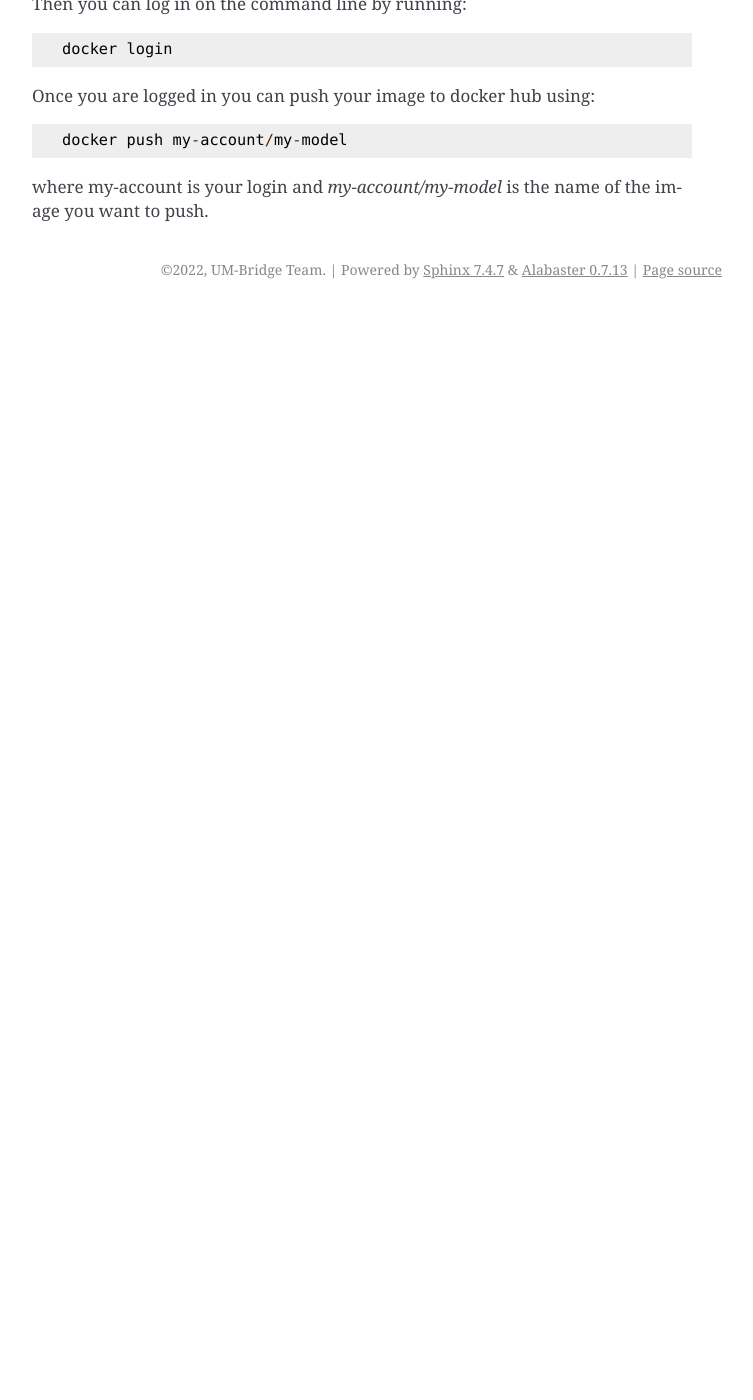
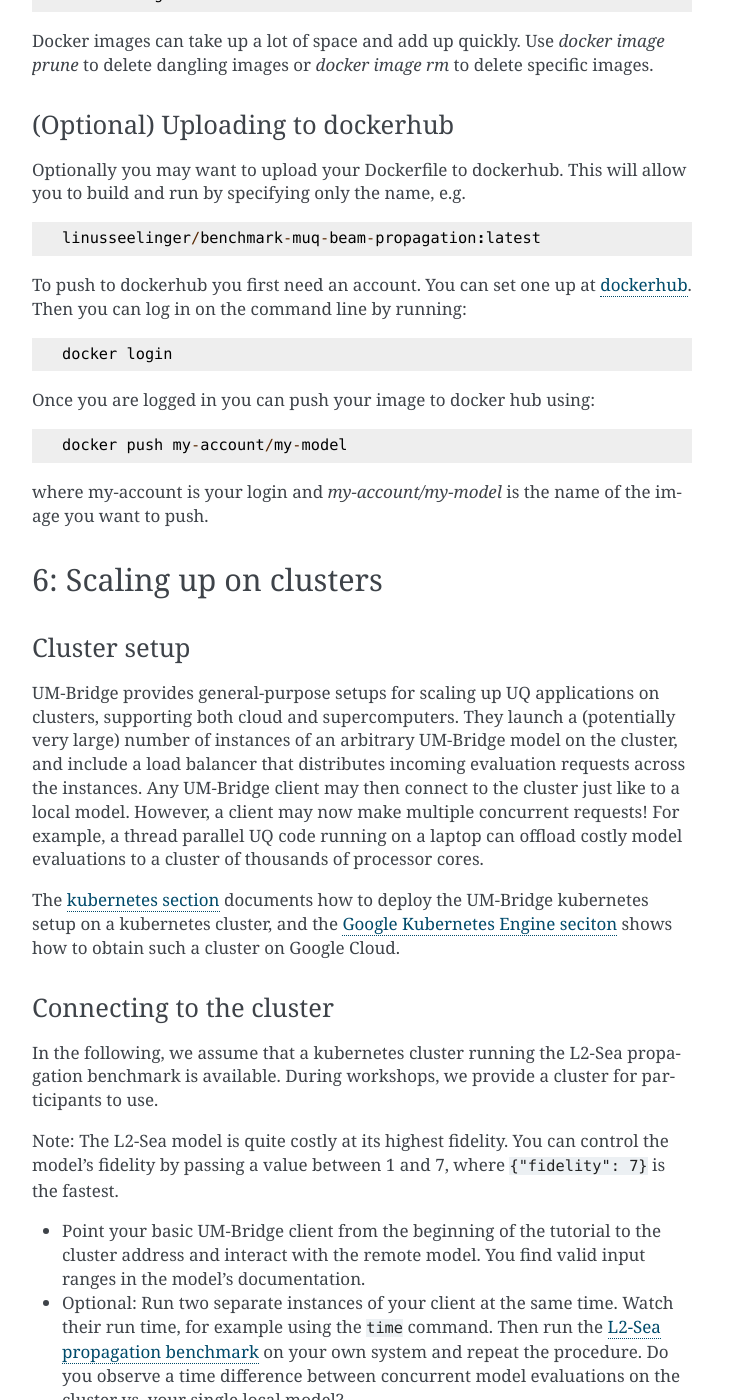
Before and after one commit to UM-Bridge/benchmarks, a Sphinx documentation site: the page built from docs/source/tutorial.rst, in a window 1280 px wide and 1400 px high, scrolled down 9954 px. Shown: the whole window, without its empty margins (388-1141 px from the left). Built offline with Sphinx 7.4.7, drawn with Linux system fonts in a browser that asks for light colours; pages that are not in the unit, such as notebooks, are missing from menus; before the commit the page ends 10263 px from its top, so only the background shows below that; some of the changed text lies outside the part shown.

Commit message:
Update tutorial. Add a section for parallel UQ.

```diff
--- a/docs/source/tutorial.rst
+++ b/docs/source/tutorial.rst
@@ -28,9 +28,9 @@ Install the Python module for UM-Bridge support::
 What is an UM-Bridge model?
 ------------------------
 
-A model in UM-Bridge is simply a mathematical function :math:`F: \\mathbb{R}^n \\rightarrow \\mathbb{R}^m`, which can be anything from simple arithmetic all the way to a complex numerical simulation. For example, `F` might be taking the source location of a tsunami to water elevation predictions.
+In many UQ algorithms, a model is simply a mathematical function :math:`F: \mathbb{R}^n \rightarrow \mathbb{R}^m`, which can be anything from simple arithmetic all the way to a complex numerical simulation. For example, :math:`F` might be taking the source location of a tsunami to water elevation predictions.
 
-An UM-Bridge server offers such models to clients, which may range from simple test scripts to advanced UQ packages. A client may request a model evaluation by passing an input vector `\\theta`, and the server will return the model outcome `F(\\theta)`. In addition, some models also provide derivatives of :math:`F`. Since UM-Bridge uses network communication behind the scenes, client and server are independent programs and may for example be written in different programming languages.
+An UM-Bridge server offers such models to clients, which may range from simple test scripts to advanced UQ packages. A client may request a model evaluation by passing an input vector :math:`\theta`, and the server will return the model outcome :math:`F(\theta)`. In addition, some models also provide derivatives of :math:`F`. Since UM-Bridge uses network communication behind the scenes, client and server are independent programs and may for example be written in different programming languages.
 
 Interacting with a model
 ------------------------
@@ -43,18 +43,19 @@ Let us now request a model evaluation from a Python script. You can copy and run
 
     print(model([[11.0]]))
 
-Here we point UM-Bridge to a model named `forward` running on a remote server by giving the server's address. We then pass the parameter `[[11.0]]` to the model, and receive an output. Behind the scenes, UM-Bridge will send that parameter to the server and receive its reply.
+Here we point UM-Bridge to a model named ``forward`` running on a remote server by giving the server's address. We then pass the parameter ``[[11.0]]`` to the model, and receive an output. Behind the scenes, UM-Bridge will send that parameter to the server and receive its reply.
 
 * Try passing in a few other values and guess what operation the server performs!
-* Following the example in the `clients section of the documentation <https://um-bridge-benchmarks.readthedocs.io/en/docs/umbridge/clients.html>`_, try and retrieve the model's input dimensions via `get_input_sizes()`.
-* Check what features it supports via `supports_evaluate()`, `supports_apply_jacobian()`, `supports_gradient()` or `supports_apply_hessian()`.
+* Following the example in the `clients section of the documentation <https://um-bridge-benchmarks.readthedocs.io/en/docs/umbridge/clients.html>`_, try and retrieve the model's input dimensions via ``get_input_sizes()``.
+* Optional: Check what features it supports via ``supports_evaluate()``, ``supports_apply_jacobian()``, ``supports_gradient()`` or ``supports_apply_hessian()``.
 
 Going multilingual
 ------------------------
 
 Since UM-Bridge is using network communication behind the scenes, any UM-Bridge client can connect to any model - regardless of language, dependencies etc.! The syntax is largely the same for any supported language. You find examples in the `clients section <https://um-bridge-benchmarks.readthedocs.io/en/docs/umbridge/clients.html>`_.
 
-* Call your model from another language of your choice!
+* Optional: Call your model from another language of your choice!
+
 Running a model on your own system
 ------------------------
 
@@ -62,14 +63,14 @@ Instead of connecting to a remote server, you can of course run models on your o
 
     python minimal-server.py
 
-This model server is now running on your own computer, waiting to be called by any UM-Bridge client. The same code from above can connect to this model as well: Just replace the address by `http://localhost:4242`.
+This model server is now running on your own computer, waiting to be called by any UM-Bridge client. The same code from above can connect to this model as well: Just replace the address by ``http://localhost:4242``.
 
-* Interact with your local model as before. Does the model seem familiar?
+* Interact with your local model from a client as before. Does the model seem familiar?
 
 Basic uncertainty quantification
 ------------------------
 
-In addition to generic language integrations, we provide a number of framework integrations. They seamlessly embed UM-Bridge models in the respective UQ package. Let's try QMCPy, which implements Quasi-Monte Carlo methods for uncertainty propagation::
+In addition to generic language integrations, we provide a number of UQ package integrations. They seamlessly embed UM-Bridge models in the respective UQ package. Let's try QMCPy, which implements Quasi-Monte Carlo methods for uncertainty propagation::
 
     pip install qmcpy
 
@@ -77,11 +78,12 @@ Run the QMCPy example client from the `UM-Bridge repository <https://www.github.
 
     python qmcpy-client.py http://localhost:4242
 
-It will connect to your model `F` as before, and perform uncertainty propagation: For a given uncertain parameter `\\theta` of some distribution, it will compute the mean `\\mathbb{E}[F(\\theta)]`.
+It will connect to your model :math:`F` as before, and perform uncertainty propagation: For a given uncertain parameter :math:`\theta` of some distribution, it will compute the mean :math:`\mathbb{E}[F(\theta)]`.
 
 Simply put, it will draw (cleverly chosen) Quasi-Monte Carlo samples from the distribution specified in the client, apply the model to each and output statistics of the results. Due to tight integration, this code looks like any other basic QMCPy example; however, it can immediately connect to any (arbitrarily complex) UM-Bridge model.
 
-* Look at `qmcpy-client.py` and find out what distribution it is sampling from. Does the `Solution` output match your expectation?
+* Look at ``qmcpy-client.py`` and find out what distribution it is sampling from. Does the ``Solution`` output match your expectation?
+* Optional: Write you own Monte Carlo sampler: Draw random samples :math:`\{\theta_1, \ldots, \theta_N\}` from the same distribution QMCPy is using, apply the model to each, and print out the resulting mean :math:`\frac{1}{N} \sum_{i=1}^N \theta_i`. Does it match QMCPy's output?
 
 2: Running containerized simulation models
 ========================
@@ -105,8 +107,8 @@ Note that only one model server may be running at a given port. So, if you see a
 
 Refer to the tsunami model's documentation again to see what models the model server provides (there may be multiple), and what their properties are. In this case it is a model called ``forward``. This particular model takes a single 2D vector as input, defined to be the location of the tsunami source. It then solves a hyperbolic partial differential equation (PDE) to compute the tsunami propagation. Finally, it returns a single 4D vector containing the main tsunami wave's arrival time and maximum water height at two different locations. This model does not provide any derivatives.
 
-* Request a model evaluation as before. `[[100.0, 60.0]]` might be a good value.
-* Apart from input parameters, the client may also choose different configuration options. These are model specific and listed in the respective model's documentation page. For example, the tsunami model allows you to select a finer discretization level by passing ``{"level": 1}`` as configuration. Follow the client documentation to request an evaluation from level 1 and compare to level 0. Be aware that level 2 may take very long to run on a laptop...
+* Request a model evaluation as before. ``[[100.0, 60.0]]`` might be a good value.
+* Optional: Apart from input parameters, the client may also choose different configuration options. These are model specific and listed in the respective model's documentation page. For example, the tsunami model allows you to select a finer discretization level by passing ``{"level": 1}`` as configuration. Follow the client documentation to request an evaluation from level 1 and compare to level 0. Be aware that level 2 may take very long to run on a laptop...
 
 Accessing model output files
 ------------------------
@@ -117,7 +119,7 @@ When launching the model, you can map this directory inside the container to ``~
 
     docker run -it -p 4242:4242 -v ~/tsunami_output:/output linusseelinger/model-exahype-tsunami
 
-* Request a model evaluation and pass ``{"vtk_output": True}`` as config. Then view the output files in your home directory under ``~/tsunami_output`` using ParaView or any other VTK visualization tool.
+* Optional: Request a model evaluation and pass ``{"vtk_output": True}`` as config. Then view the output files in your home directory under ``~/tsunami_output`` using ParaView or any other VTK visualization tool.
 
 3: Solving UQ problems
 ========================
@@ -136,7 +138,7 @@ The QMCPy client is already set up to solve the UQ problem defined in the beam b
     python3 qmcpy-client.py http://localhost:4243
 
 * Compare your solution to the plot in the beam problem's documentation. Does the mean value make sense?
-* Have a closer look at ``qmcpy-client.py``. Try and change the distribution to a different one, e.g. change the bounds of the uniform distribution or use a normal distribution with similar variance. Refer to `QMCPy's documentation <https://qmcpy.readthedocs.io/en/latest/>`_ for details.
+* Optional: Have a closer look at ``qmcpy-client.py``. Try and change the distribution to a different one, e.g. change the bounds of the uniform distribution or use a normal distribution with similar variance. Refer to `QMCPy's documentation <https://qmcpy.readthedocs.io/en/latest/>`_ for details.
 
 Bayesian inverse problems
 ------------------------
@@ -157,16 +159,18 @@ The UM-Bridge repository contains a PyMC example client, which you can run as fo
 
 The example uses PyMC's Markov chain Monte Carlo (MCMC) support in order to generate samples from the posterior distribution, only making a finite number of calls to the posterior model. MCMC will explore the parameter space, tending to reject low-posterior samples and accept high-posterior ones. The resulting chain has the posterior distribution as its stationary distribution. Samples from the chain are therefore (correlated) samples from the desired posterior distribution and they may be used to estimate properies of the posterior; the more samples you take, the better the approximation.
 
-This client could also connect to your own model, assuming it provides a model ``posterior`` and has a single 1D output vector (namely the log of a distribution).
+This client could also connect to your own model, assuming it provides a model ``posterior`` and has a single 1D output vector (namely the log of a probability density).
 The example makes use of PyMC's NUTS sampler to draw samples from the posterior distribution, which is a particular MCMC variant. While this sampler is very efficient, it assumes access to the posterior's gradient. Your model therefore has to provide a gradient implementation for the example to run. Alternatively, you could
 switch PyMC to use a different sampler. Refer to `PyMC's documentation <https://www.pymc.io/>`_ for details.
-
 
 4: Writing your own model
 ========================
 
-Take a closer look at ``minimal-server.py``. Refer to the `models section <https://um-bridge-benchmarks.readthedocs.io/en/docs/umbridge/models.html>`_ for an explanation of how UM-Bridge models are defined in Python. Play around with the minimal model. For example, you could replace the multiplication by a more interesting operation, or change the model to have a different input or output dimension. Each time, restart the model server and call the modified model from your client to make sure changes take effect as you intend.
+Take a closer look at ``minimal-server.py``. Refer to the `models section <https://um-bridge-benchmarks.readthedocs.io/en/docs/umbridge/models.html>`_ for an explanation of how UM-Bridge models are defined in Python.
 
+* Play around with the minimal model. For example, you could replace the multiplication by a more interesting operation, or change the model to have a different input or output dimension. Each time, restart the model server and call the modified model from your client to make sure changes take effect as you intend.
+* Optional: Apply QMCPy to propagate a distribution through your new model.
+* Optional: Define your own log density, for example the log of a normal distribution. Apply PyMC to sample from it.
 
 5: Build custom model containers
 ========================
@@ -311,3 +315,36 @@ Once you are logged in you can push your image to docker hub using::
     docker push my-account/my-model
 
 where my-account is your login and `my-account/my-model` is the name of the image you want to push.
+
+6: Scaling up on clusters
+========================
+
+Cluster setup
+------------------------
+
+UM-Bridge provides general-purpose setups for scaling up UQ applications on clusters, supporting both cloud and supercomputers. They launch a (potentially very large) number of instances of an arbitrary UM-Bridge model on the cluster, and include a load balancer that distributes incoming evaluation requests across the instances. Any UM-Bridge client may then connect to the cluster just like to a local model. However, a client may now make multiple concurrent requests! For example, a thread parallel UQ code running on a laptop can offload costly model evaluations to a cluster of thousands of processor cores.
+
+The `kubernetes section <https://um-bridge-benchmarks.readthedocs.io/en/docs/umbridge/kubernetes.html>`_ documents how to deploy the UM-Bridge kubernetes setup on a kubernetes cluster, and the `Google Kubernetes Engine seciton <https://um-bridge-benchmarks.readthedocs.io/en/docs/umbridge/gke.html>`_ shows how to obtain such a cluster on Google Cloud.
+
+Connecting to the cluster
+------------------------
+
+In the following, we assume that a kubernetes cluster running the L2-Sea propagation benchmark is available. During workshops, we provide a cluster for participants to use.
+
+Note: The L2-Sea model is quite costly at its highest fidelity. You can control the model's fidelity by passing a value between 1 and 7, where ``{"fidelity": 7}`` is the fastest.
+
+* Point your basic UM-Bridge client from the beginning of the tutorial to the cluster address and interact with the remote model. You find valid input ranges in the model's documentation.
+* Optional: Run two separate instances of your client at the same time. Watch their run time, for example using the ``time`` command. Then run the `L2-Sea propagation benchmark <https://um-bridge-benchmarks.readthedocs.io/en/docs/forward-benchmarks/l2-sea-propagation.html>`_ on your own system and repeat the procedure. Do you observe a time difference between concurrent model evaluations on the cluster vs. your single local model?
+
+Parallelized UQ
+------------------------
+
+QMCPy supports thread parallelism, and is therefore - by itself - limited to a single machine. However, we can easily apply QMCPy to an UM-Bridge model running on a remote cluster.
+
+You find a QMCPy client set up for the L2-Sea model at `UM-Bridge repository <https://github.com/UM-Bridge/umbridge/tree/main/tutorial>`_. It is set to a suitable distribution to sample from and it wraps the model, fixing the last 14 parameters to zero (we don't need ship design parameters here, and only vary Froude number and draft).
+
+Modify the client to run in parallel: The ``UMBridgeWrapper`` takes an argument ``parallel``. Set it to an appropriate number, e.g. ``parallel=10``.
+
+Run the client and point it to the cluster's address.
+
+* Try different values for ``parallel``. Does run time scale as expected?
```
